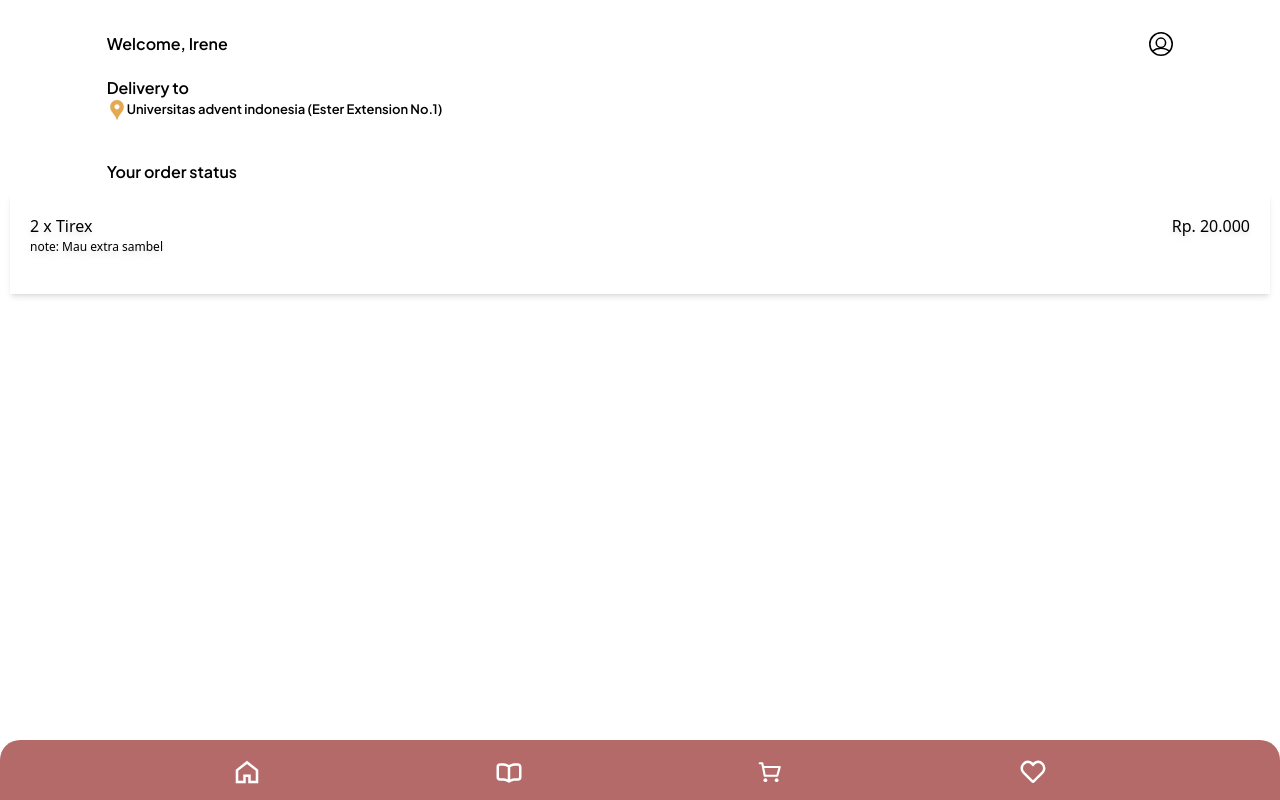
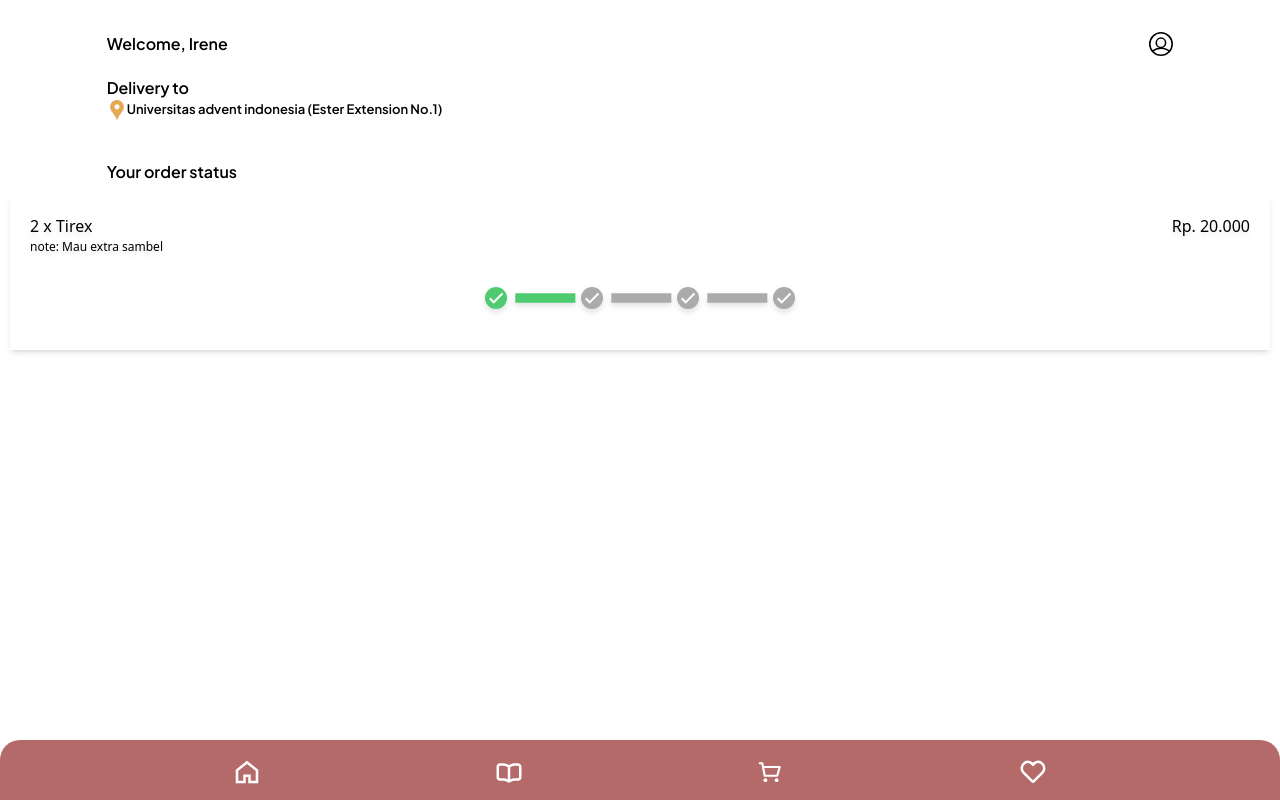
Before and after one commit to alfianwilfo/reactjs-umami, a React (Create React App) app in the folder client-customer/: page /order-status in a window 1280 px wide. Built offline with nearby package versions, Linux system fonts and the light colour scheme.

Commit message:
add timeline card

```diff
--- a/client-customer/src/views/OrderStatus.jsx
+++ b/client-customer/src/views/OrderStatus.jsx
@@ -1,4 +1,8 @@
 import WelcomeDeliverProfile from "../components/WelcomeDeliverProfile";
+import done from "../assets/ceklisdone.svg";
+import undone from "../assets/ceklisundone.svg";
+import linedone from "../assets/linedone.svg";
+import lineundone from "../assets/lineundone.svg";
 export default function OrderStatus() {
   return (
     <>
@@ -11,7 +15,7 @@ export default function OrderStatus() {
         </div>
       </div>
       <div className="w-screen mt-[10px]">
-        <div className=" h-[100px] mx-[10px] p-[20px] shadow-md drop-shadow-md ">
+        <div className="mx-[10px] p-[20px] shadow-md drop-shadow-md flex flex-col gap-y-[10px] ">
           <div className="flex flex-col">
             <div className="flex justify-between">
               <div>2 x Tirex</div>
@@ -19,7 +23,45 @@ export default function OrderStatus() {
             </div>
             <div className="text-[12px]">note: Mau extra sambel</div>
           </div>
-          <div></div>
+          <div className="flex justify-center flex-row gap-x-[5px]">
+            <div className="grid content-center ">
+              <div className="flex justify-center">
+                <div>
+                  <img src={done} alt="" className="w-[22px]" />
+                </div>
+              </div>
+            </div>
+            <div className="grid content-center">
+              <div className="flex justify-center">
+                <img src={linedone} alt="" />
+              </div>
+            </div>
+            <div className="grid content-center">
+              <div>
+                <img src={undone} alt="" className="w-[22px]" />
+              </div>
+            </div>
+            <div>
+              <div>
+                <img src={lineundone} alt="" />
+              </div>
+            </div>
+            <div className="grid content-center">
+              <div>
+                <img src={undone} alt="" className="w-[22px]" />
+              </div>
+            </div>
+            <div>
+              <div>
+                <img src={lineundone} alt="" />
+              </div>
+            </div>
+            <div className="grid content-center">
+              <div>
+                <img src={undone} alt="" className="w-[22px]" />
+              </div>
+            </div>
+          </div>
         </div>
       </div>
     </>
```
